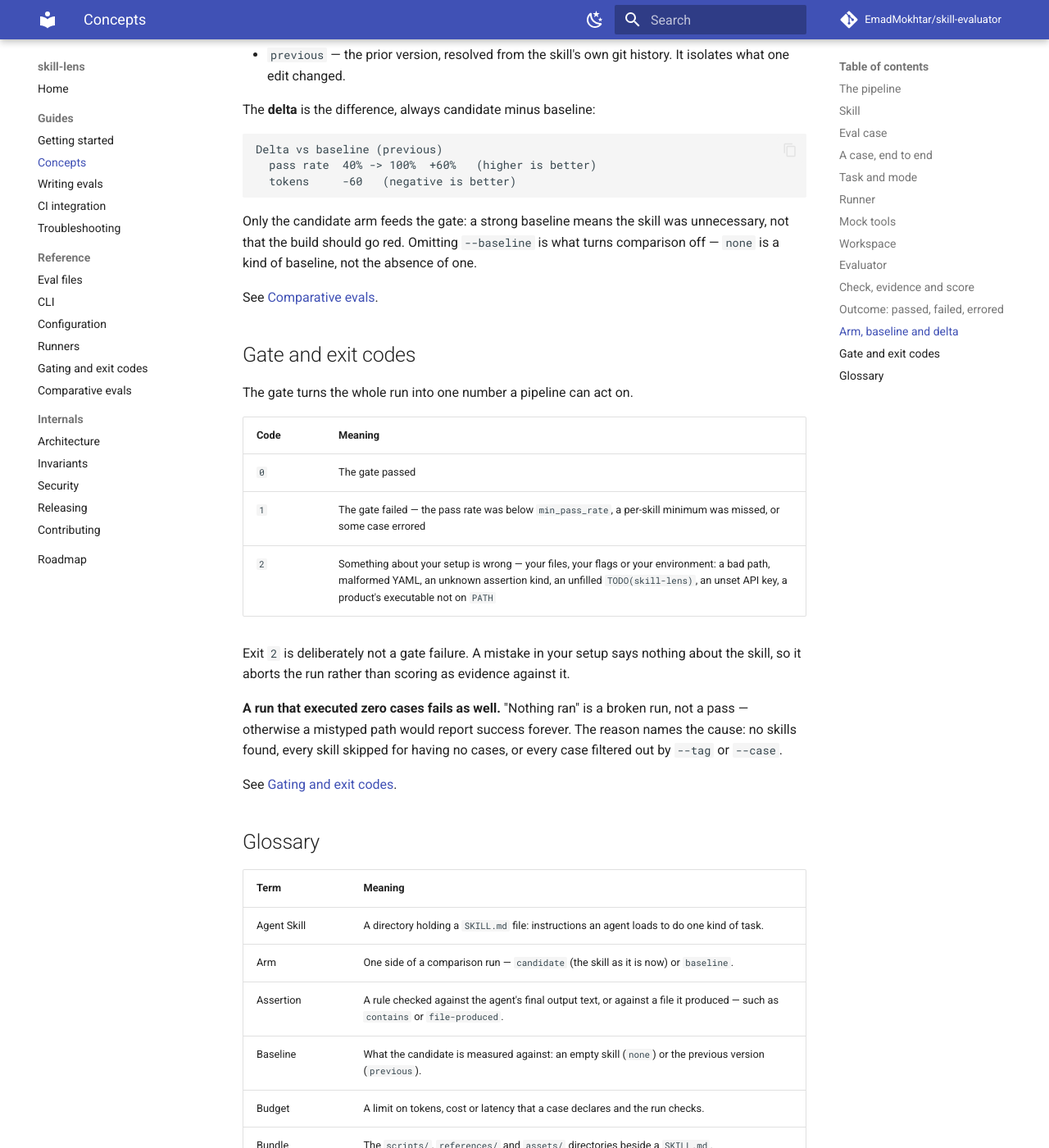
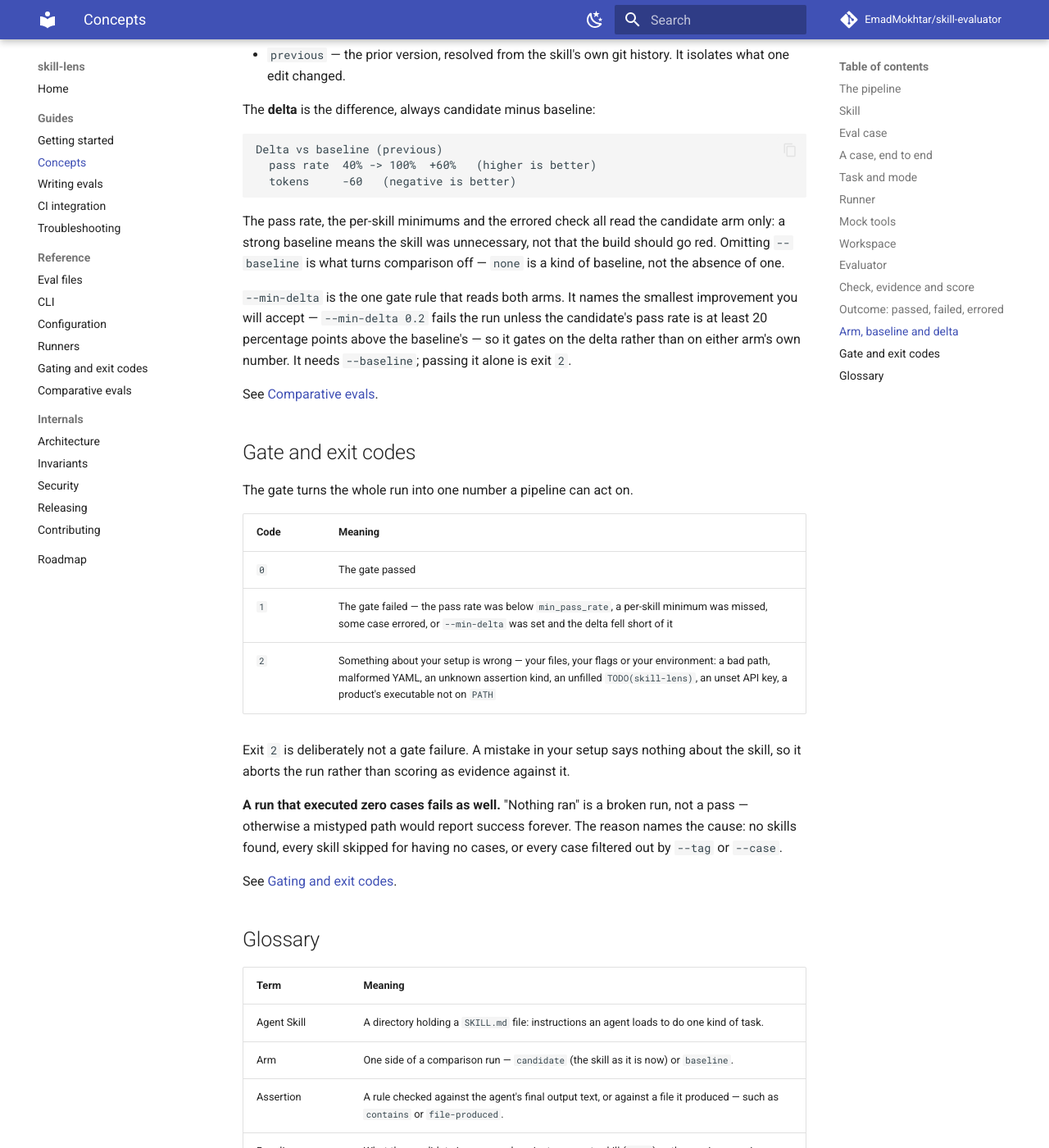
Before and after one commit to EmadMokhtar/skill-evaluator, an MkDocs documentation site: the page built from docs/concepts.md, in a window 1280 px wide and 1400 px high, scrolled down 7361 px. Shown: the whole window at 82% size. Built offline with MkDocs 1.6.1 and Material for MkDocs 9.7.7, drawn with Linux system fonts in a browser that asks for light colours; comment, search, counter and statistics services are not loaded; some of the changed text lies outside the part shown.

Commit message:
docs: scope the candidate-arm claim and introduce --min-delta
"The only arm the gate reads" was stated absolutely in four places, and
`--min-delta` refutes it: it gates on `delta.pass_rate_delta`, which is
computed from both arms. docs/gating.md already scoped it to "every gate
rule above"; the prose, the glossary row and the Mermaid GATE node --
which its own --min-delta edge pointed into -- now say the same.

The concepts page never mentioned `--min-delta` at all, though the README,
the tutorial and the troubleshooting page all use it. The page whose job
is the vocabulary now introduces it where it teaches the exception.

Co-Authored-By: Claude Opus 5 <noreply@anthropic.com>

````diff
--- a/docs/concepts.md
+++ b/docs/concepts.md
@@ -285,9 +285,15 @@ Delta vs baseline (previous)
   tokens     -60   (negative is better)
 ```
 
-Only the candidate arm feeds the gate: a strong baseline means the skill was unnecessary, not
-that the build should go red. Omitting `--baseline` is what turns comparison off — `none` is a
-kind of baseline, not the absence of one.
+The pass rate, the per-skill minimums and the errored check all read the candidate arm only:
+a strong baseline means the skill was unnecessary, not that the build should go red. Omitting
+`--baseline` is what turns comparison off — `none` is a kind of baseline, not the absence of
+one.
+
+`--min-delta` is the one gate rule that reads both arms. It names the smallest improvement
+you will accept — `--min-delta 0.2` fails the run unless the candidate's pass rate is at
+least 20 percentage points above the baseline's — so it gates on the delta rather than on
+either arm's own number. It needs `--baseline`; passing it alone is exit `2`.
 
 See [Comparative evals](comparative-evals.md).
 
@@ -298,7 +304,7 @@ The gate turns the whole run into one number a pipeline can act on.
 | Code | Meaning |
 | --- | --- |
 | `0` | The gate passed |
-| `1` | The gate failed — the pass rate was below `min_pass_rate`, a per-skill minimum was missed, or some case errored |
+| `1` | The gate failed — the pass rate was below `min_pass_rate`, a per-skill minimum was missed, some case errored, or `--min-delta` was set and the delta fell short of it |
 | `2` | Something about your setup is wrong — your files, your flags or your environment: a bad path, malformed YAML, an unknown assertion kind, an unfilled `TODO(skill-lens)`, an unset API key, a product's executable not on `PATH` |
 
 Exit `2` is deliberately not a gate failure. A mistake in your setup says nothing about the
@@ -321,7 +327,7 @@ See [Gating and exit codes](gating.md).
 | Baseline | What the candidate is measured against: an empty skill (`none`) or the previous version (`previous`). |
 | Budget | A limit on tokens, cost or latency that a case declares and the run checks. |
 | Bundle | The `scripts/`, `references/` and `assets/` directories beside a `SKILL.md`. |
-| Candidate | The arm running the skill under test. The only arm the gate reads. |
+| Candidate | The arm running the skill under test. Every gate rule but `--min-delta` reads this arm only. |
 | Case | One task plus what you expect of it, written in YAML beside the skill. |
 | Cassette | A recorded provider response replayed in tests, so the suite runs offline. |
 | Check | One pass-or-fail verdict with its evidence, emitted by an evaluator. |
@@ -332,6 +338,7 @@ See [Gating and exit codes](gating.md).
 | Gate | The rule that turns a whole run into one exit code. |
 | Judge | A model that grades output quality against a rubric you write, check by check. |
 | `loaded` / `offered` | Whether the agent is handed the skill, or left to reach for it. |
+| `--min-delta` | The smallest delta the gate will accept. The one gate rule that reads both arms, so it requires `--baseline`. |
 | Mock tool | A tool whose answer you write yourself, so a case is deterministic and free. |
 | Outcome | The result of one (skill, case, runner, arm, repetition): passed, failed or errored. |
 | Preflight | Checks run once before any case, so a run refuses what it cannot serve before spending. |
````
Also changed, not shown: docs/comparative-evals.md (+4 -2 lines).
